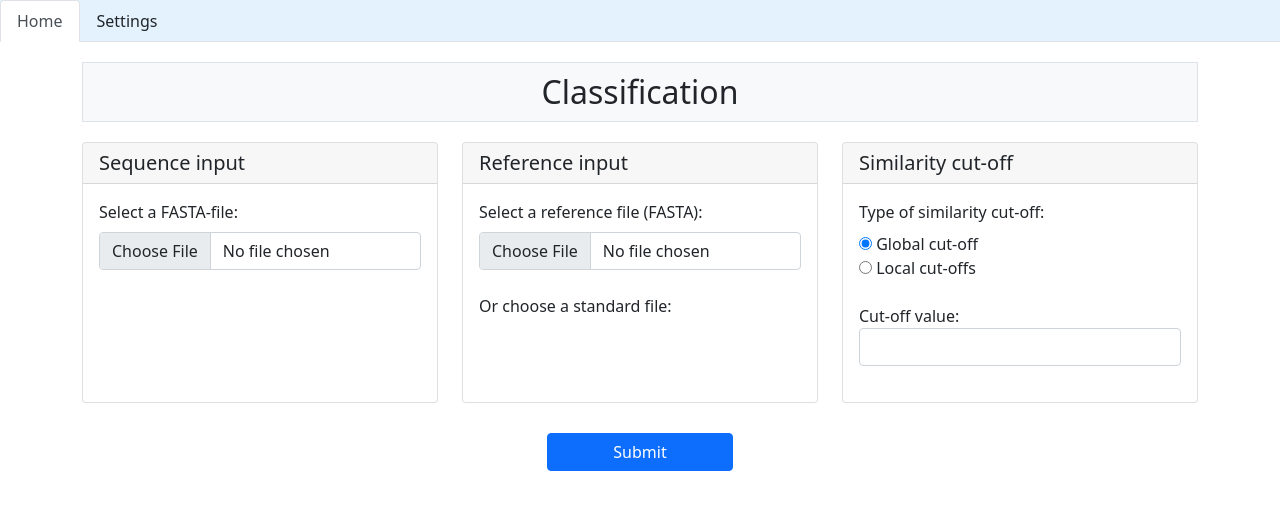
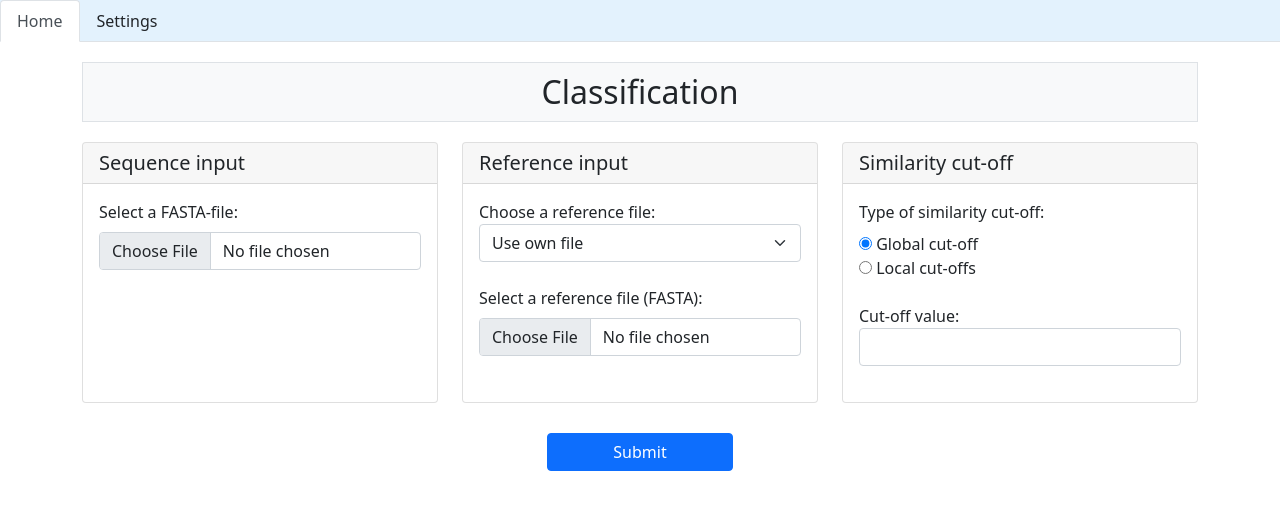
Before and after one commit to RubyvanderHolst/interface-dnabarcoder, a Django app: template templates/classification.html in a window 1280 px wide. Shown: the part 56-566 px from the top of the page. Run offline with Django 3.2, Linux system fonts and the light colour scheme; the template is opened without the code that fills it, so the values that code supplies are empty.

Commit message:
change reference file options to dropdown

```diff
--- a/static/js/classification.js
+++ b/static/js/classification.js
@@ -22,23 +22,17 @@ function switch_required_cutoff() {
     }
 }
 
-function single_checkbox(checkbox) {
-    if (checkbox.checked === true) {
-        // Select all checkboxes by class
-        deselect_standard()
-        checkbox.checked = true; // Checked clicked checkbox
-
-        // empty reference file input
-        document.getElementById('input_reference').value = null;
+function show_ref_file_input(dropdown) {
+    if (dropdown.value === "") {
+        document.getElementById('div_file_input_reference').style.display = "block";
+        document.getElementById('input_reference').required = true;
+    } else {
+        document.getElementById('div_file_input_reference').style.display = "none";
+        document.getElementById('input_reference').required = false;
+        document.getElementById('input_reference').value = '';
     }
 }
 
-function deselect_standard() {
-    let checkboxesList = document.getElementsByClassName("form-check-input");
-        for (let i = 0; i < checkboxesList.length; i++) {
-            checkboxesList.item(i).checked = false; // Uncheck all checkboxes
-        }
-}
 
 // Checks if one of reference file input or checkboxes has input
 document.addEventListener('DOMContentLoaded', function() {
--- a/templates/classification.html
+++ b/templates/classification.html
@@ -36,17 +36,20 @@
                         <h5 class="card-header">Reference input</h5>
                         {#        reference dataset#}
                         <div class="card-body">
-                            <label for="input_reference" class="form-label">Select a reference file (FASTA):</label>
-                            <input type="file" onchange="deselect_standard()" class="form-control" id="input_reference" name="input_reference" accept=".fasta,.fna,.ffn,.faa,.frn,.fa" required>
+                            <label>Choose a reference file:</label><br>
+                            <select class="form-select" id="reference_options" name="reference_options"
+                                    onchange="show_ref_file_input(this)">
+                                <option value="" selected>Use own file</option>
+                                {% for file in list_files %}
+                                    <option value="{{ file }}" id="{{ file }}" name="{{ file }}">{{ file }}</option>
+                                {% endfor %}
+                            </select>
 
                             <br>
-                            <label>Or choose a standard file:</label><br>
-                            {% for file in list_files %}
-                                <div class="form-check">
-                                    <input type="checkbox" class="form-check-input" name="{{ file }}" value="{{ file }}" onclick="single_checkbox(this)" required>
-                                    <label for="{{ file }}" class="form-check-label">{{ file }}</label>
-                                </div>
-                            {% endfor %}
+                            <div id="div_file_input_reference">
+                                <label for="input_reference" class="form-label">Select a reference file (FASTA):</label>
+                                <input type="file" class="form-control" id="input_reference" name="input_reference" accept=".fasta,.fna,.ffn,.faa,.frn,.fa" required>
+                            </div>
                         </div>
                     </div>
                 </div>
```
